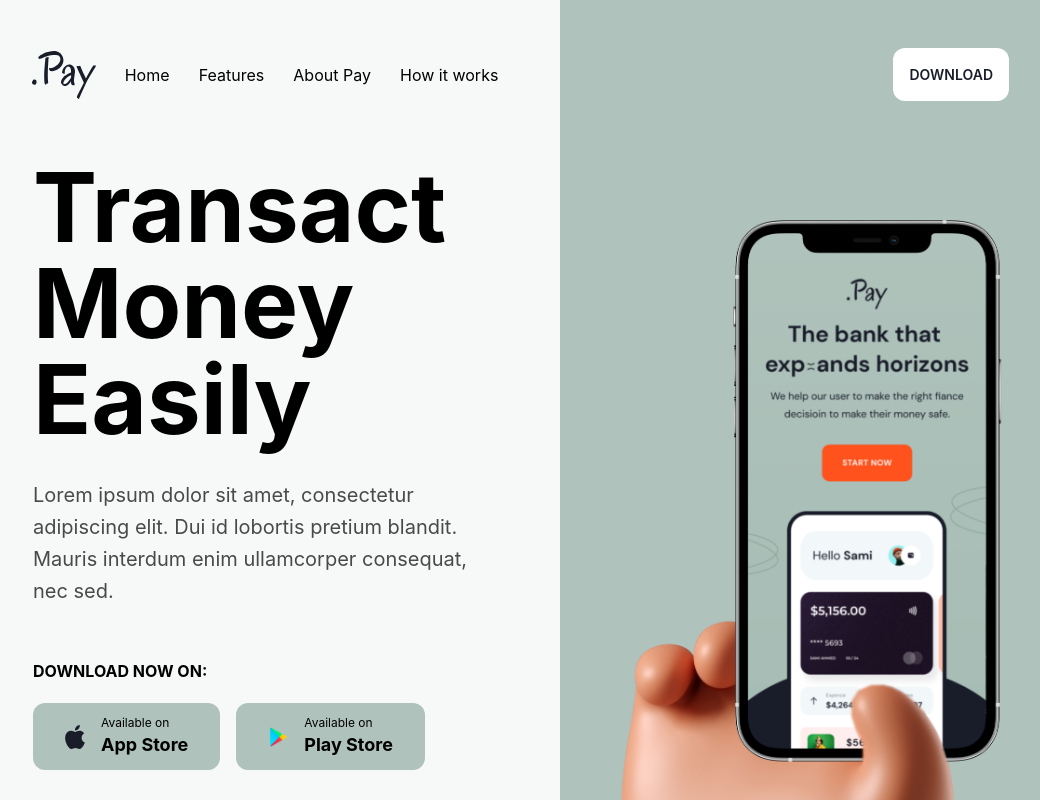
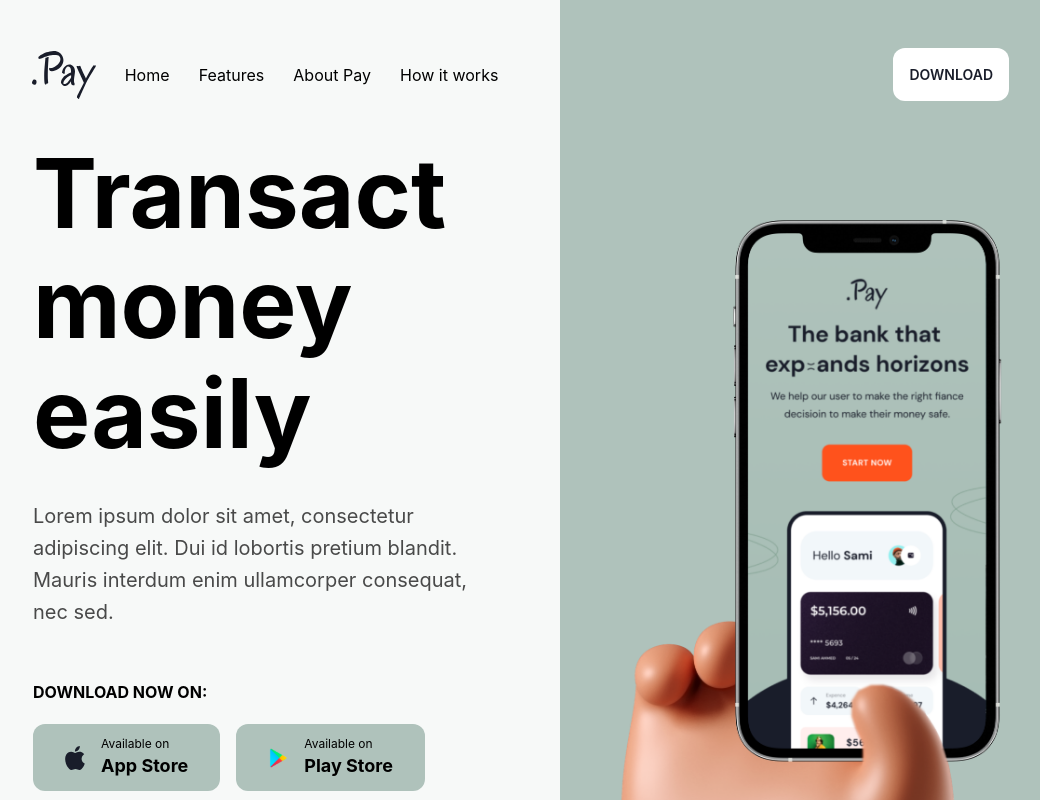
Before and after one commit to Sam15876/Nextjs-Payment-Saas-Landing-Page-Final, a Next.js app: page /home in a window 1280 px wide. Shown: the top 800 px of the page, without its empty margins (127-1167 px from the left). Built offline with nearby package versions, Linux system fonts and the light colour scheme.

Commit message:
Fix line height

```diff
--- a/components/home/hero.js
+++ b/components/home/hero.js
@@ -18,7 +18,7 @@ export default function Hero() {
                 <div className='flex flex-col justify-center ml-40 gap-y-4 h-full'>
 
                     {/* Title */}
-                    <h1 className='font-bold text-8xl max-w-xl py-4'>Transact Money Easily</h1>
+                    <h1 className='font-bold text-8xl max-w-xl py-4 leading-[110px]'>Transact money easily</h1>
 
                     {/* Description */}
                     <p className='text-xl opacity-70 max-w-md leading-8'>Lorem ipsum dolor sit amet, consectetur adipiscing elit. Dui id lobortis pretium blandit. Mauris interdum enim ullamcorper consequat, nec sed.</p>
```
